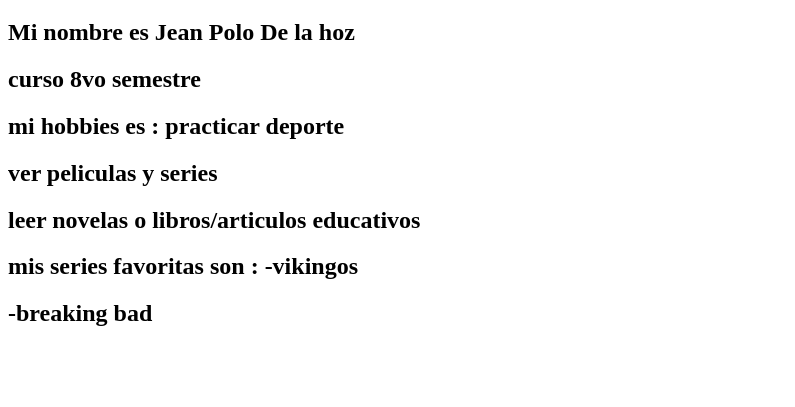
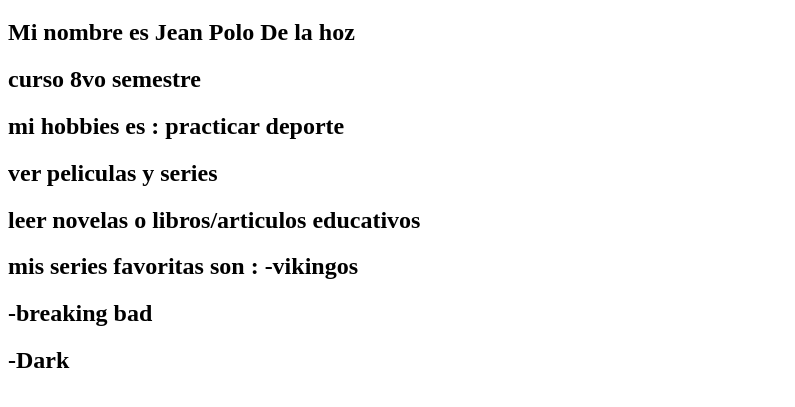
Before and after one commit to Jeanpolo1/BUENAS_PRACTICAS, a plain HTML site: page index.html in a window 1280 px wide. Shown: the part 61-468 px from the top of the page, without its empty margins (0-795 px from the left). Drawn offline with Linux system fonts and the light colour scheme.

Commit message:
tercera serie

```diff
--- a/index.html
+++ b/index.html
@@ -14,5 +14,6 @@
     <h2>leer novelas o libros/articulos educativos</h2>
     <h2>mis series favoritas son : -vikingos </h2>
     <h2>-breaking bad</h2>
+    <h2>-Dark</h2>
 </body>
 </html>
```
